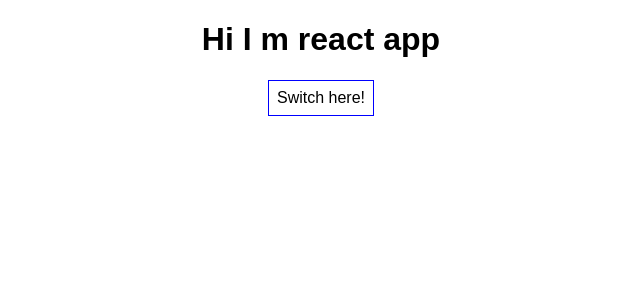
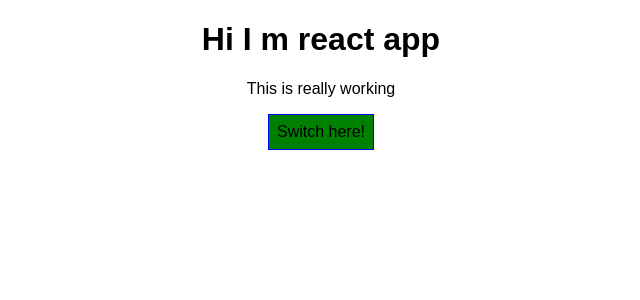
Before and after one commit to TanuAgrawal123/React-Udemy-Course, a React (Create React App) app in the folder react-complete-guide/: page / in a window 1280 px wide. Shown: the top 300 px of the page, without its empty margins (319-959 px from the left). Built offline with nearby package versions, Linux system fonts and the light colour scheme.

Commit message:
setting classes name dynamically and using radium for inline styling

```diff
--- a/react-complete-guide/package.json
+++ b/react-complete-guide/package.json
@@ -3,6 +3,7 @@
   "version": "0.1.0",
   "private": true,
   "dependencies": {
+    "radium": "^0.25.2",
     "react": "^16.8.6",
     "react-dom": "^16.8.6",
     "react-scripts": "3.0.1"
--- a/react-complete-guide/src/App.css
+++ b/react-complete-guide/src/App.css
@@ -1,3 +1,11 @@
 .App {
   text-align: center;
 }
+.red {
+color: red;
+
+}
+.bold {
+  font-weight: bold;
+
+}
--- a/react-complete-guide/src/App.js
+++ b/react-complete-guide/src/App.js
@@ -1,6 +1,8 @@
 import React, { Component } from 'react';
 import Person from './Person/Person';
 import './App.css';
+import Radium from 'radium';
+
 class App extends Component{
   state={
     person:[
@@ -54,10 +56,14 @@ class App extends Component{
    }
  render(){
    const style={
-     backgroundColor:'white',
+     backgroundColor:'green',
      font:'inherit',
      border: '1px solid blue',
-     padding:'8px'
+     padding:'8px',
+     ':hover':{
+       backgroundColor:'lightgreen',
+       color:'black'
+     }
 
    };
    let persons=null
@@ -75,12 +81,29 @@ class App extends Component{
          })}
        </div>
      );
+    style.backgroundColor='red';
+    style[':hover']={
+
+        backgroundColor:'salmon',
+        color:'black'
 
 
+    };
+
    }
+   const classes=[];
+    if (this.state.person.length <=2){
+      classes.push('red');//['red]
+
+    }
+    if (this.state.person.length <=1){
+      classes.push('bold');//['red','bold']
+
+    }
   return(
       <div className="App">
       <h1>Hi I m react app</h1>
+      <p className={classes.join(' ')}>This is really working</p>
       <button
       style={style} onClick={this.togglePersonHandler}>Switch here!</button>
       {persons}
@@ -91,4 +114,4 @@ class App extends Component{
 
 //return React.createElement('div',null, React.createElement('h1',{className:'App'},"hii i am react"));
 }}
-export default App;
+export default Radium(App);
--- a/react-complete-guide/src/Person/Person.js
+++ b/react-complete-guide/src/Person/Person.js
@@ -1,5 +1,6 @@
 import React from 'react'
 import './Person.css';
+import Radium from 'radium';
 const person=(props)=>{
     return <div className="Person"><p onClick={props.click}>I am {props.name} and  I am {props.age} years old!!!</p>
     <p>{props.children}</p>
@@ -8,4 +9,4 @@ const person=(props)=>{
     </div>
 }
 
- export default person;
+ export default Radium(person);
```
Also changed, not shown: 1 other file (tests, documents, lock files or other folders).
